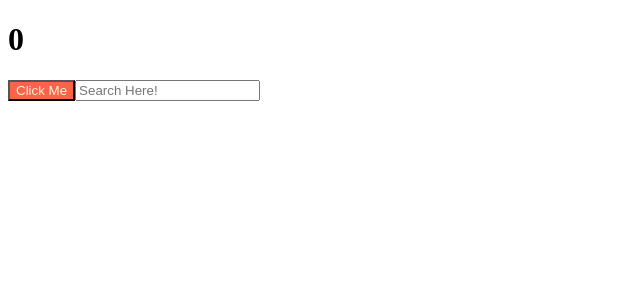
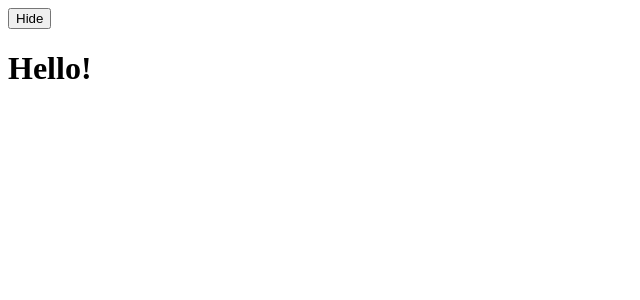
Before and after one commit to AANG-804/Web_practice, a React (Create React App) app in the folder my-app/: page / in a window 1280 px wide. Shown: the top 300 px of the page, without its empty margins (0-640 px from the left). Built offline with nearby package versions, Linux system fonts and the light colour scheme.

Commit message:
Ready for Practice

```diff
--- a/my-app/src/App.js
+++ b/my-app/src/App.js
@@ -3,32 +3,23 @@ import styles from "./App.module.css"
 import { useState, useEffect } from "react";
 
 function App() {
-  const [counter, setValue] = useState(0);
-  const [keyword, setKeyword] = useState("");
+  const [hide, setHide] = useState(false);
 
-  function onSearch(event) {
-    return setKeyword(event.target.value);
+  const onClick = () => {
+    setHide(prev => !prev);
+  };
+
+  function Hello() {
+    useEffect(() => {
+      console.log("I'm Here!");
+      return () => console.log('Bye');
+    }, []);
+    return <h1>Hello!</h1>
   }
-  function onClick() {
-    return setValue((prev) => prev+1)
-  }
-
-  function searchAPI(keyword) {
-    console.log("Search For", keyword);
-  }
-
-  useEffect(() => {
-    if ((keyword !== "") && (keyword.length > 5)){
-      searchAPI(keyword);
-    }
-  }, [keyword]);
-
-
   return (
     <div>
-      <h1 className={styles.title}>{counter}</h1>
-      <Button text="Click Me" onClick={onClick}></Button>
-      <input value={keyword} onChange={onSearch} type="text" placeholder="Search Here!"/>
+      <button onClick={onClick}>{hide ? "Show" : "Hide"}</button>
+      {hide ? null : <Hello />}
     </div>
   );
 }
```
